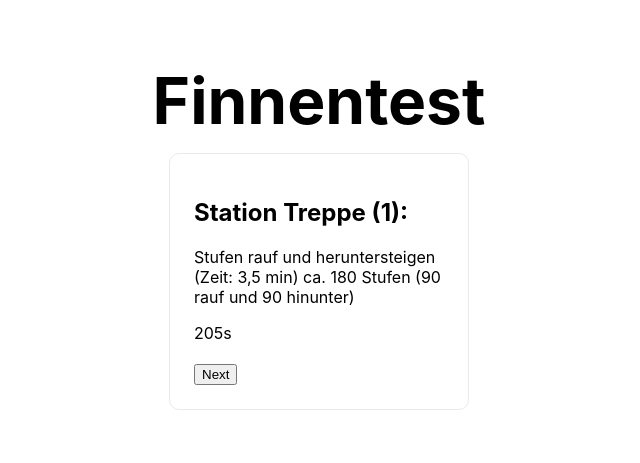
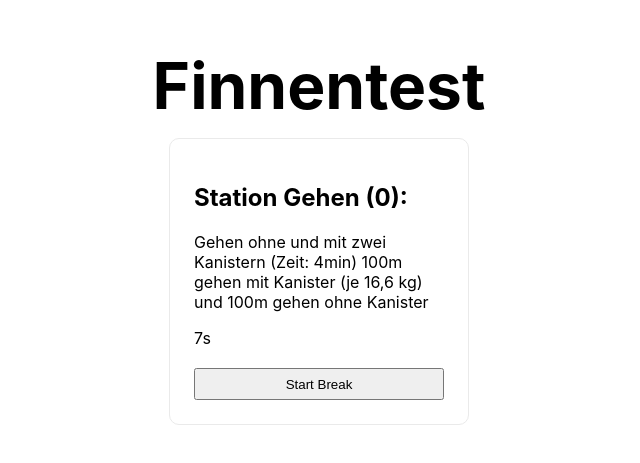
Before and after one commit to Malte2036/thw-finnentest, a Next.js app: page / in a window 1280 px wide. Shown: the part 155-618 px from the top of the page, without its empty margins (321-961 px from the left). Built offline with nearby package versions, Linux system fonts and the light colour scheme.

Commit message:
:sparkles: add Break State

```diff
--- a/components/StationView.tsx
+++ b/components/StationView.tsx
@@ -40,6 +40,11 @@ export type Station = {
   time: number;
 };
 
+enum StationStatus {
+  BREAK,
+  NO_BREAK,
+}
+
 export type StationViewProps = {
   autoSkipOnTimerEnd: boolean;
 };
@@ -50,6 +55,10 @@ export default function StationView({ autoSkipOnTimerEnd }: StationViewProps) {
 
   const [seconds, setSeconds] = useState<number>(0);
 
+  const [stationStatus, setStationStatus] = useState<StationStatus>(
+    StationStatus.NO_BREAK
+  );
+
   useEffect(() => {
     if (stationIndex >= allStations.length) {
       setStationIndex(0);
@@ -59,7 +68,8 @@ export default function StationView({ autoSkipOnTimerEnd }: StationViewProps) {
   }, [stationIndex]);
 
   useEffect(() => {
-    setSeconds(station.time);
+    setSeconds(station.time * 0.05);
+    setStationStatus(StationStatus.NO_BREAK);
   }, [station]);
 
   useEffect(() => {
@@ -73,6 +83,30 @@ export default function StationView({ autoSkipOnTimerEnd }: StationViewProps) {
     return () => clearInterval(interval);
   }, [seconds]);
 
+  function clickNextStation() {
+    if (seconds > 0 && stationStatus == StationStatus.NO_BREAK) {
+      setStationStatus(StationStatus.BREAK);
+    } else {
+      setStationIndex((state) => state + 1);
+      setStationStatus(StationStatus.NO_BREAK);
+    }
+  }
+
+  if (stationStatus == StationStatus.BREAK) {
+    return (
+      <div className={`${styles.card} ${styles.break}`}>
+        <h2>Break</h2>
+        Next Station: {station.id} ({stationIndex})
+        <br />
+        <br />
+        {seconds}s
+        <br />
+        <br />
+        <button onClick={clickNextStation}>Start Next Station</button>
+      </div>
+    );
+  }
+
   return (
     <>
       <div className={styles.card}>
@@ -83,9 +117,7 @@ export default function StationView({ autoSkipOnTimerEnd }: StationViewProps) {
         {seconds}s
         <br />
         <br />
-        <button onClick={() => setStationIndex((state) => state + 1)}>
-          Next
-        </button>
+        <button onClick={clickNextStation}>Start Break</button>
       </div>
     </>
   );
--- a/pages/index.tsx
+++ b/pages/index.tsx
@@ -16,7 +16,7 @@ const Home: NextPage = () => {
       <main className={styles.main}>
         <h1 className={styles.title}>Finnentest</h1>
 
-        <StationView autoSkipOnTimerEnd={true} />
+        <StationView autoSkipOnTimerEnd={false} />
       </main>
     </div>
   );
--- a/styles/StationView.module.css
+++ b/styles/StationView.module.css
@@ -9,3 +9,7 @@
   transition: color 0.15s ease, border-color 0.15s ease;
   max-width: 300px;
 }
+
+.break {
+  border-color: red;
+}
--- a/styles/globals.css
+++ b/styles/globals.css
@@ -9,6 +9,11 @@ body {
 a {
   color: inherit;
   text-decoration: none;
+}
+
+button {
+  width:100%;
+  height: 2rem;
 }
 
 * {
```
Lines whose indentation alone changed are shown as unchanged.
